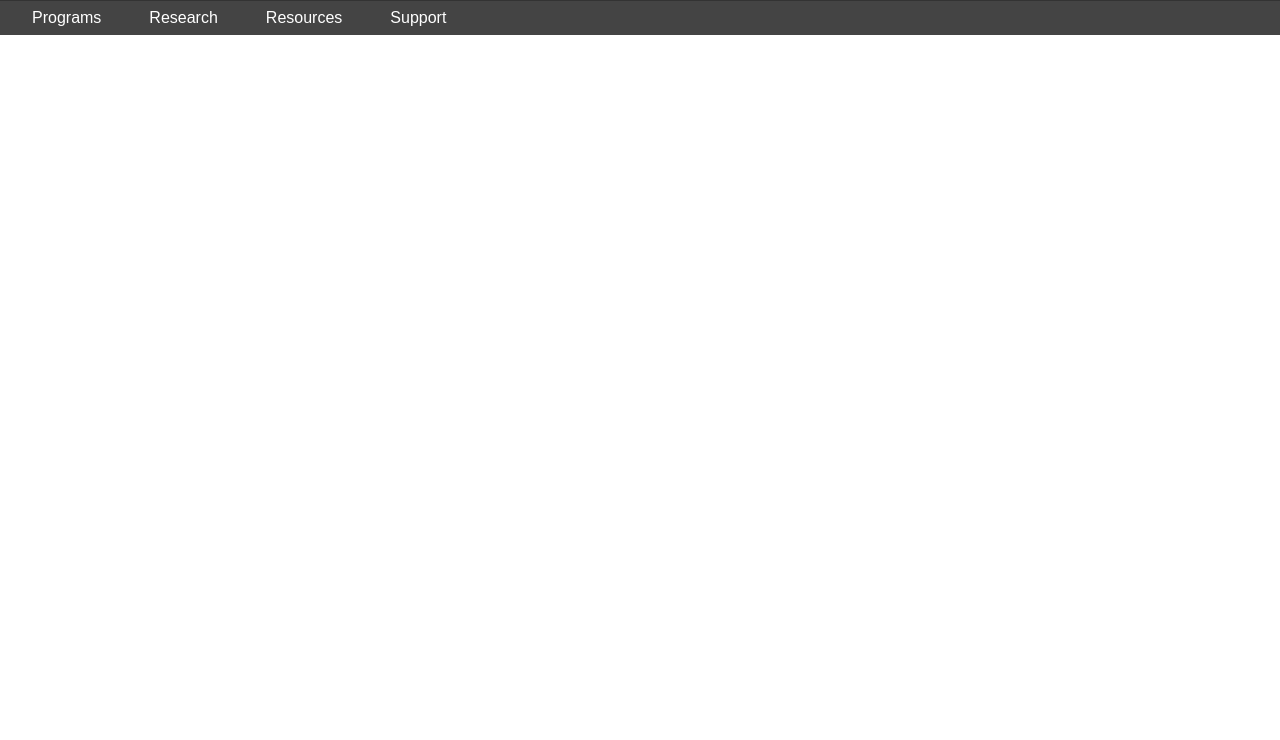
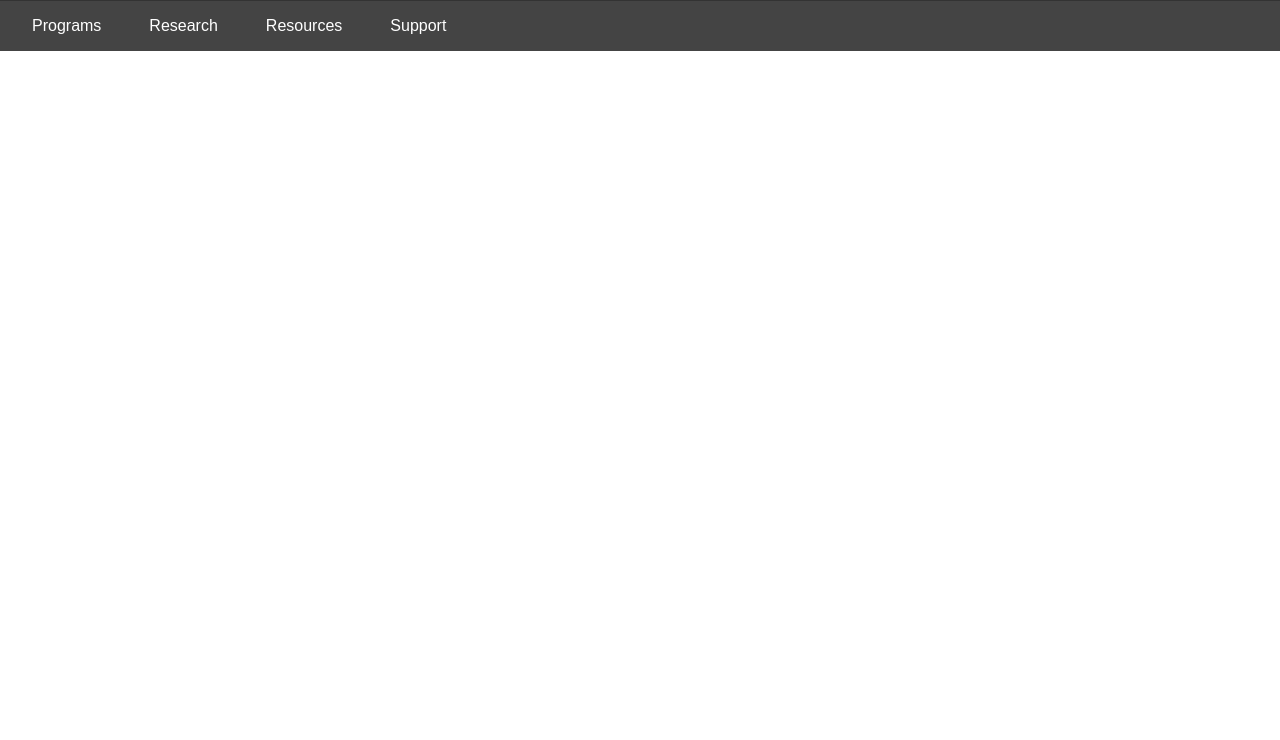
Before and after one commit to DsMeier-DesignAndFilmmaking/purdue-NavBar-Demo, a plain HTML site: page index.html in a window 1280 px wide. Shown: the part 60-800 px from the top of the page. Drawn offline with Linux system fonts and the light colour scheme.

Commit message:
Update navbar styling and structure: - Add secondary navbar with left-aligned menu - Improve responsive design - Fix spacing and alignment issues

```diff
--- a/index.html
+++ b/index.html
@@ -27,12 +27,14 @@
 
     <!-- Secondary Navbar -->
     <nav class="navbar secondary-nav">
+        <div class="secondary-nav-container">
             <ul class="secondary-menu">
                 <li><a href="#">Programs</a></li>
                 <li><a href="#">Research</a></li>
                 <li><a href="#">Resources</a></li>
                 <li><a href="#">Support</a></li>
             </ul>
+        </div>
     </nav>
 
     <div class="menu-overlay"></div>
--- a/styles.css
+++ b/styles.css
@@ -25,6 +25,10 @@ body {
     background-color: #444;
     z-index: 1001;
     padding: 0.5rem 2rem;
+}
+
+.secondary-nav-container {
+    width: 100%;
 }
 
 .logo a {
@@ -80,6 +84,8 @@ body {
 
 .secondary-menu li {
     list-style: none;
+    margin: 0;
+    padding: 0;
 }
 
 .secondary-menu a {
@@ -89,6 +95,7 @@ body {
     padding: 0.5rem 0;
     transition: color 0.3s ease;
     white-space: nowrap;
+    display: block;
 }
 
 .secondary-menu a:hover {
```
Lines whose indentation alone changed are shown as unchanged.
